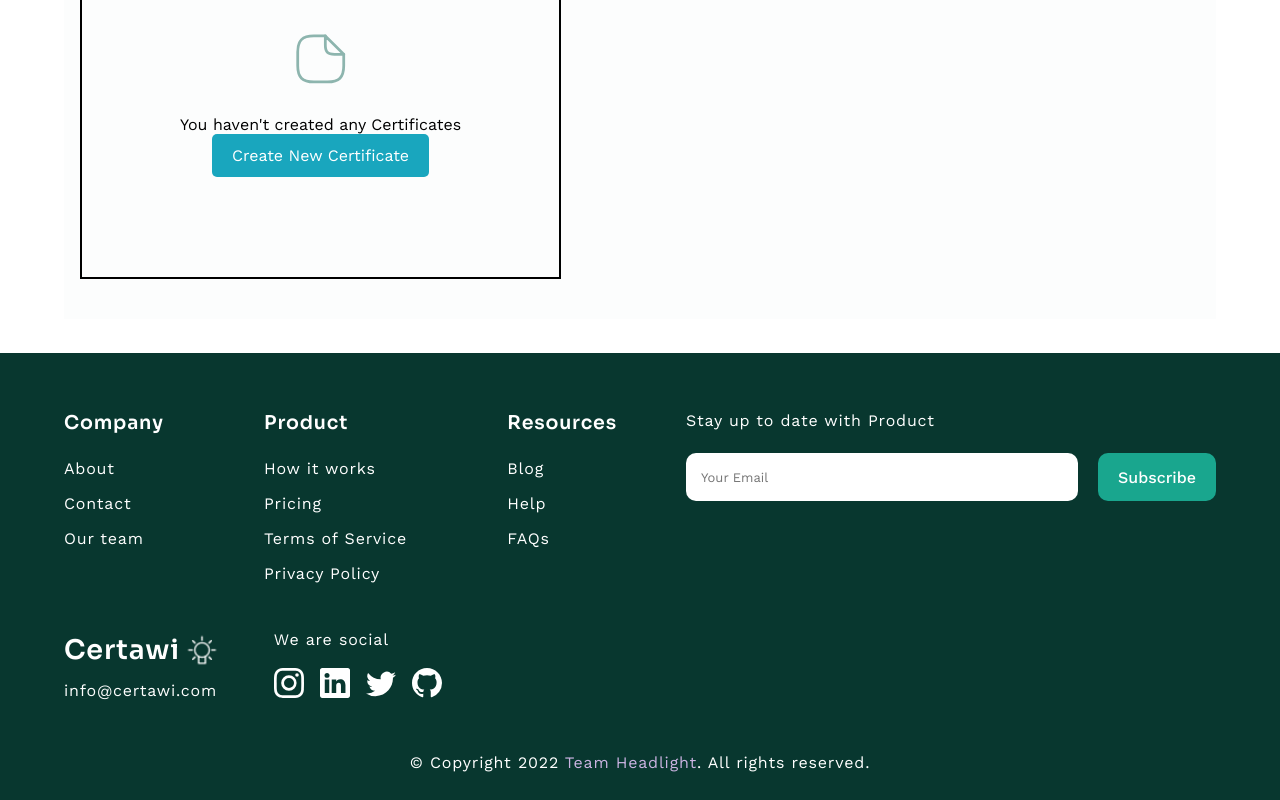
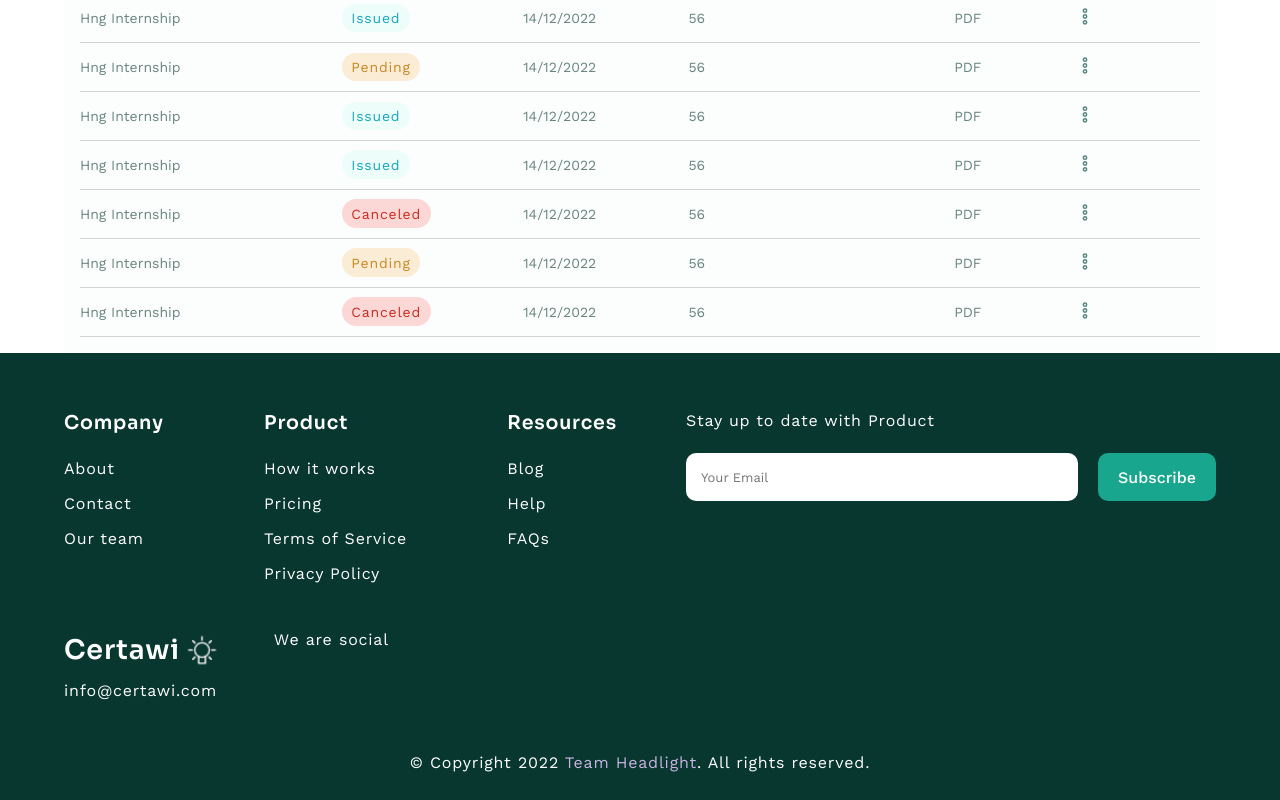
Before and after one commit to workshopapps/certificategenerator.web, a React (Create React App) app: page /dashboard in a window 1280 px wide. Shown: the part 466-1266 px from the top of the page. Built offline with nearby package versions, Linux system fonts and the light colour scheme.

Commit message:
bug: Edited the count data to display the table

```diff
--- a/src/Component/Dashboard/index.jsx
+++ b/src/Component/Dashboard/index.jsx
@@ -83,7 +83,7 @@ const Dashboard = () => {
     {
       title: "Total Number Issued",
       icon: "",
-      count: 0,
+      count: 1,
     },
     {
       title: "Drafts",
--- a/src/Component/Footer/index.jsx
+++ b/src/Component/Footer/index.jsx
@@ -2,7 +2,7 @@ import React, { useState } from "react";
 import { Link } from "react-router-dom";
 import logo from "./assets/icon.png";
 import "./footer.style.scss";
-import { BsInstagram, BsLinkedin, BsTwitter, BsGithub } from "react-icons/bs";
+// import { BsInstagram, BsLinkedin, BsTwitter, BsGithub } from "react-icons/bs";
 
 const Footer = () => {
   const year = new Date().getFullYear();
@@ -77,10 +77,10 @@ const Footer = () => {
           <div className="footer-socials">
             <h3>We are social</h3>
             <div>
-              <BsInstagram className="social" />
+              {/* <BsInstagram className="social" />
               <BsLinkedin className="social" />
               <BsTwitter className="social" />
-              <BsGithub className="social" />
+              <BsGithub className="social" /> */}
             </div>
           </div>
         </div>
```
